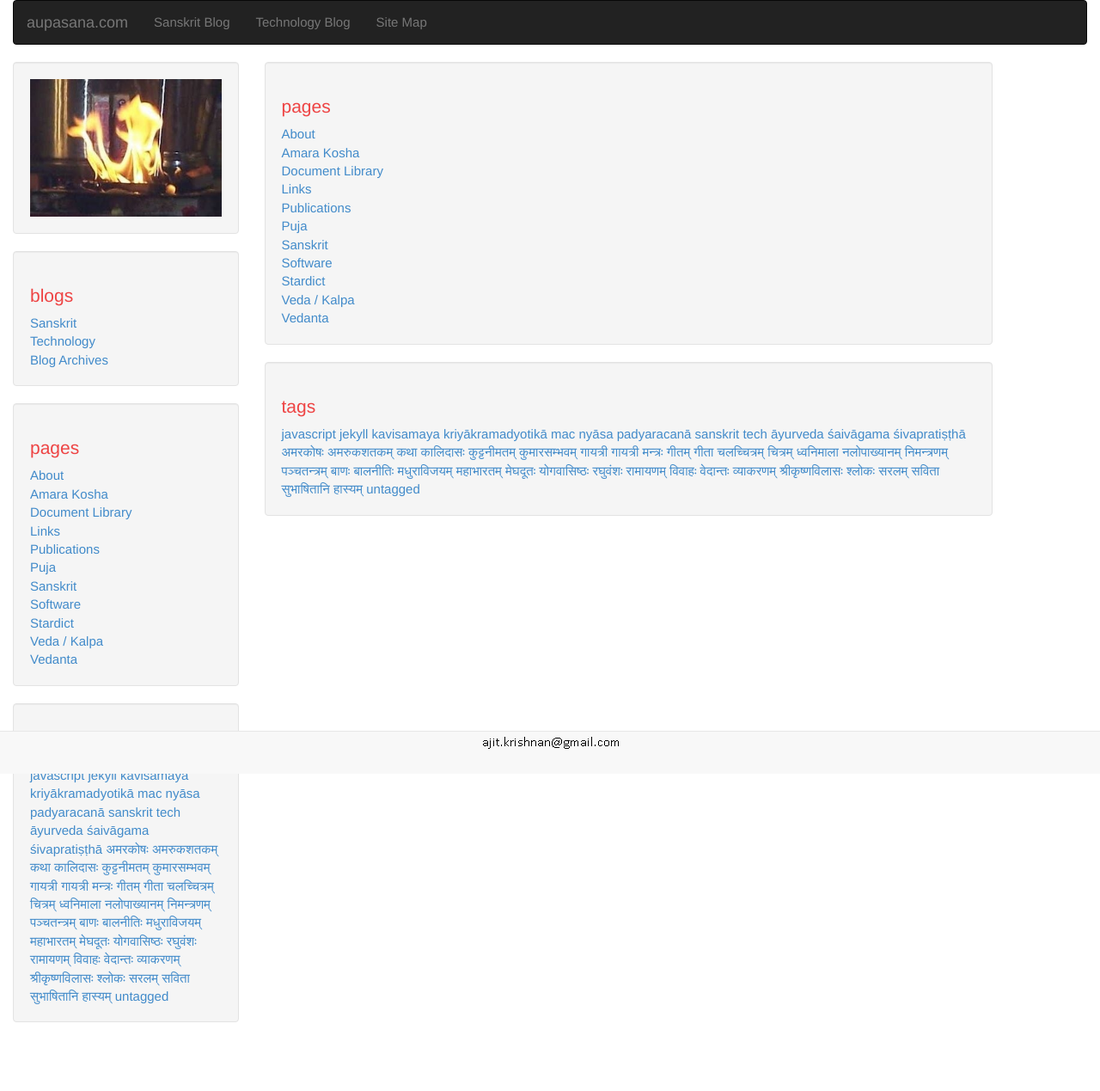
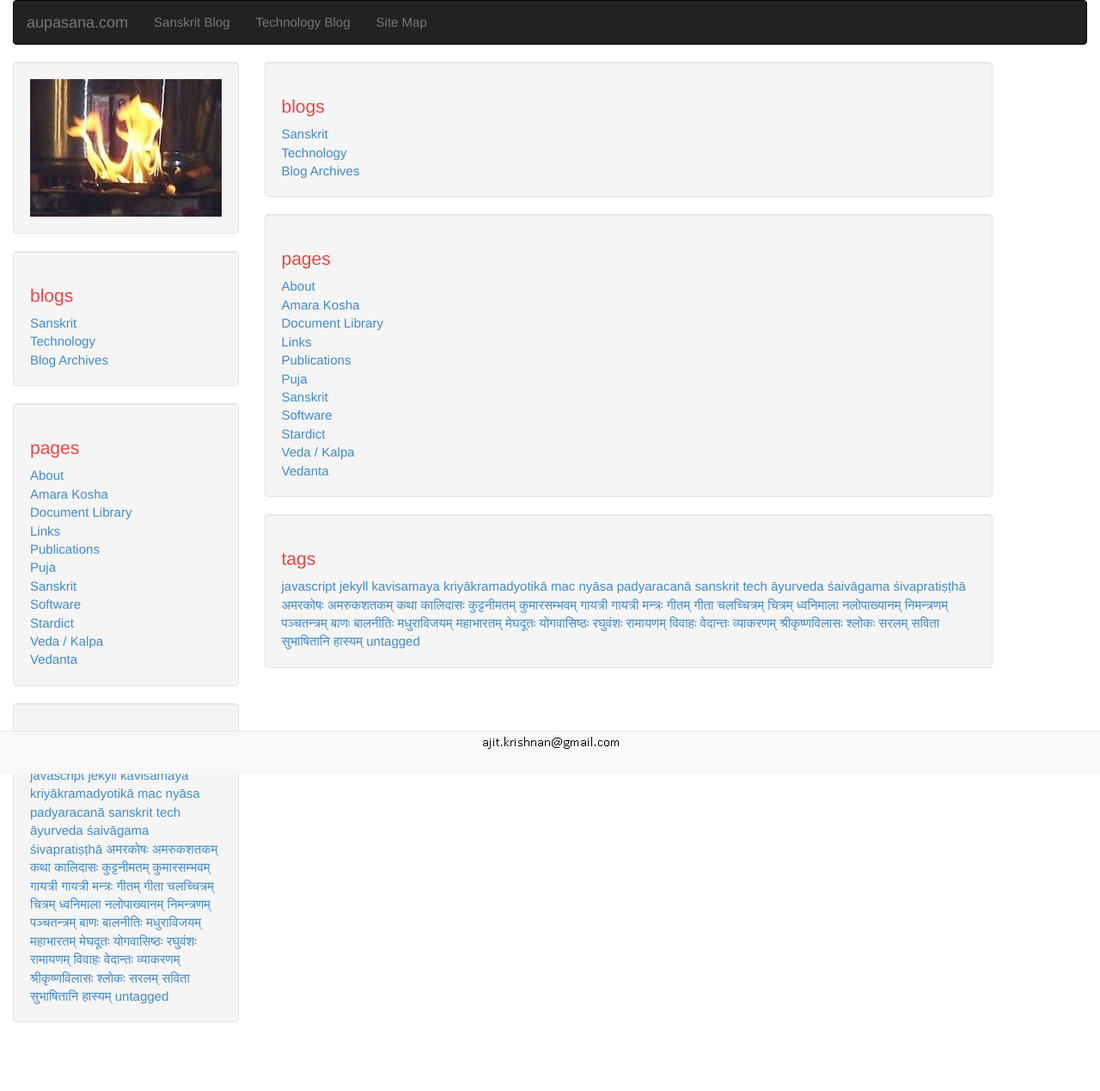
Before and after one commit to aupasana/aupasana.github.io, a Jekyll site: the page built from mobile_navigation.html, in a window 1280 px wide. Shown: the whole page at 86% size. Built offline with Jekyll 4.4.1, drawn with Linux system fonts in a browser that asks for light colours.

Commit message:
mobile_navigation.html: add blog lists

```diff
--- a/mobile_navigation.html
+++ b/mobile_navigation.html
@@ -4,6 +4,9 @@ layout: default
 
 <!-- This page provides the sidebar links for mobile, where the sidebar is hidden -->
 
+<div class="sidebar well">
+	{% include list-blogs.html %}
+</div>
 
 <div class="sidebar well">
 	{% include list-pages.html %}
```
